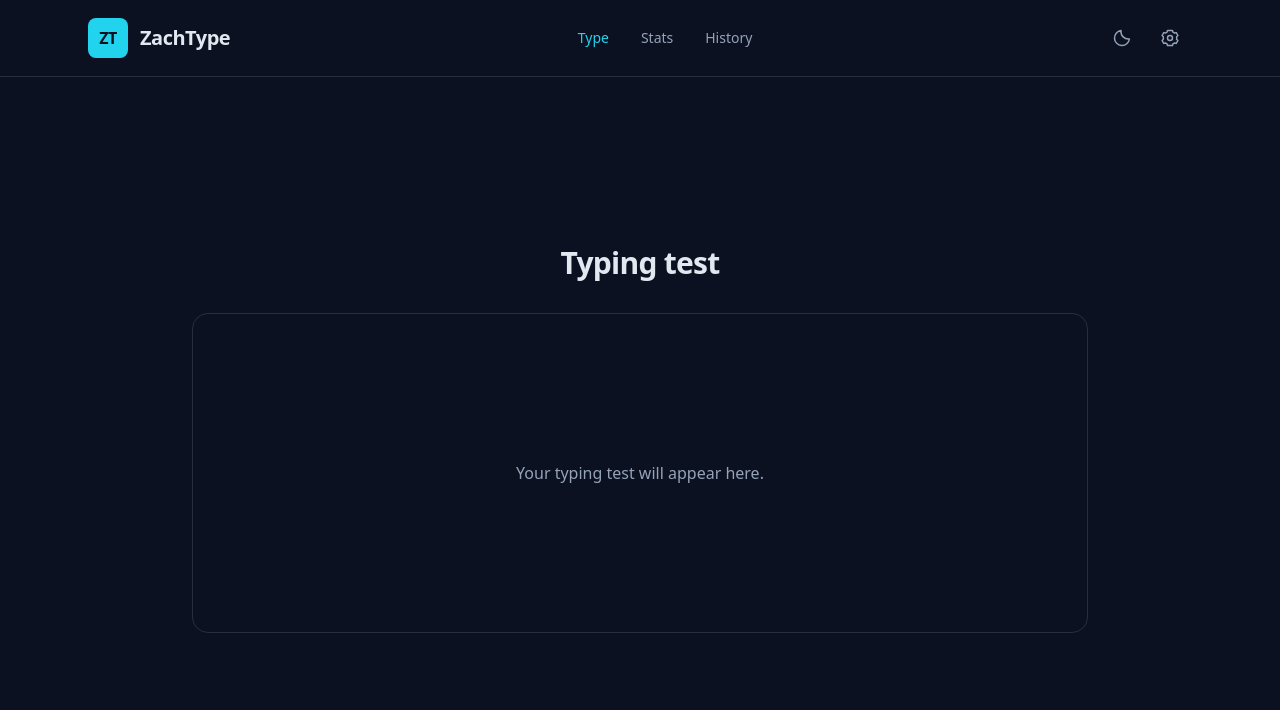
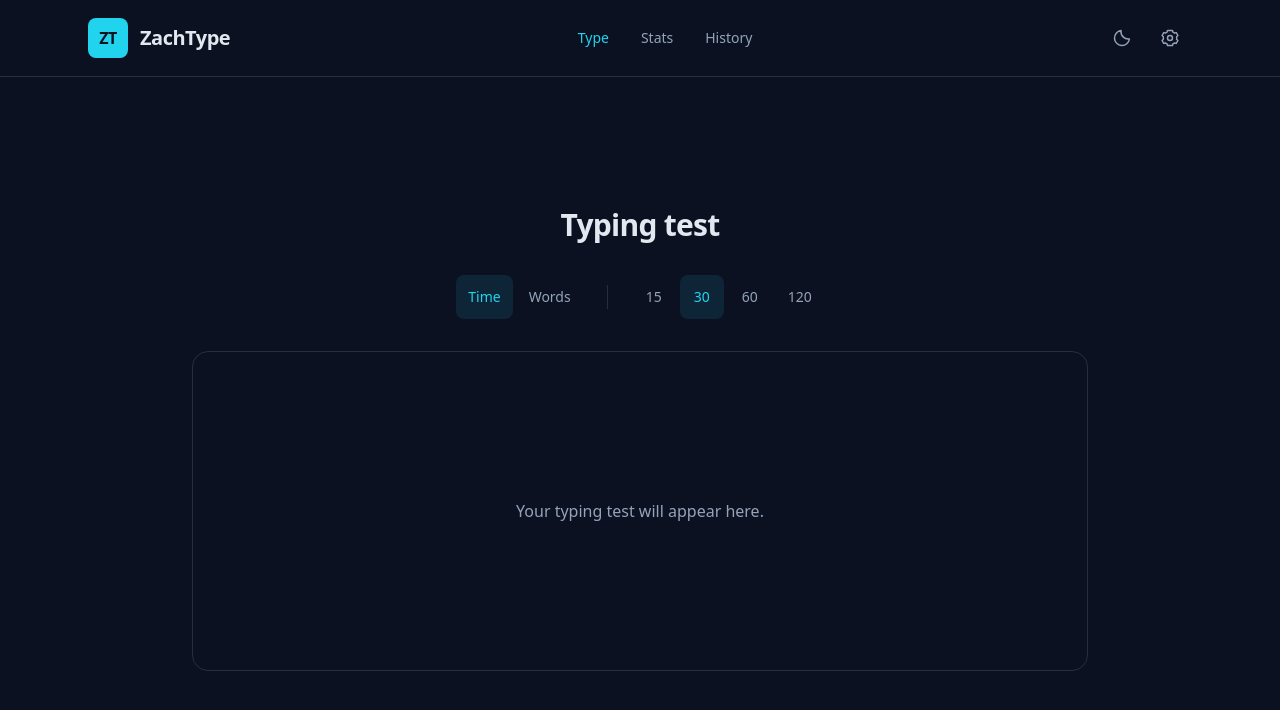
Before and after one commit to nubie69/OranguType, a React (Vite) app: page / in a window 1280 px wide. Shown: the top 710 px of the page. Built offline with nearby package versions, Linux system fonts and the light colour scheme.

Commit message:
Added A test mode

```diff
--- /dev/null
+++ b/src/components/TestModeSelector.tsx
@@ -0,0 +1,85 @@
+import type { TestSettings } from '../types/test'
+
+type TestModeSelectorProps = {
+  settings: TestSettings
+  onChange: (settings: TestSettings) => void
+}
+
+const timeOptions = [15, 30, 60, 120] as const
+const wordOptions = [10, 25, 50, 100] as const
+const optionClassName =
+  'flex min-h-11 min-w-11 cursor-pointer items-center justify-center rounded-lg px-3 text-sm font-medium text-[var(--color-text-secondary)] transition-colors hover:text-[var(--color-text-primary)] peer-checked:bg-[var(--color-accent)]/10 peer-checked:text-[var(--color-accent)] peer-focus-visible:outline-2 peer-focus-visible:outline-offset-2 peer-focus-visible:outline-[var(--color-accent)]'
+
+export default function TestModeSelector({
+  settings,
+  onChange,
+}: TestModeSelectorProps) {
+  return (
+    <div className="flex flex-col items-center gap-4 sm:flex-row sm:justify-center sm:gap-6">
+      <fieldset className="min-w-0">
+        <legend className="sr-only">Test mode</legend>
+        <div className="flex items-center gap-1">
+          {(['time', 'words'] as const).map((mode) => (
+            <label key={mode}>
+              <input
+                type="radio"
+                name="test-mode"
+                value={mode}
+                checked={settings.mode === mode}
+                onChange={() => onChange({ ...settings, mode })}
+                className="peer sr-only"
+              />
+              <span className={optionClassName}>
+                {mode === 'time' ? 'Time' : 'Words'}
+              </span>
+            </label>
+          ))}
+        </div>
+      </fieldset>
+
+      <span
+        aria-hidden="true"
+        className="hidden h-6 w-px bg-[var(--color-text-secondary)]/20 sm:block"
+      />
+
+      <fieldset key={settings.mode} className="min-w-0">
+        <legend className="sr-only">
+          {settings.mode === 'time' ? 'Duration in seconds' : 'Word count'}
+        </legend>
+        <div className="flex flex-wrap items-center justify-center gap-1">
+          {settings.mode === 'time'
+            ? timeOptions.map((time) => (
+                <label key={time}>
+                  <input
+                    type="radio"
+                    name="test-duration"
+                    value={time}
+                    checked={settings.time === time}
+                    onChange={() => onChange({ ...settings, time })}
+                    className="peer sr-only"
+                  />
+                  <span className={optionClassName}>
+                    {time}<span className="sr-only"> seconds</span>
+                  </span>
+                </label>
+              ))
+            : wordOptions.map((words) => (
+                <label key={words}>
+                  <input
+                    type="radio"
+                    name="test-word-count"
+                    value={words}
+                    checked={settings.words === words}
+                    onChange={() => onChange({ ...settings, words })}
+                    className="peer sr-only"
+                  />
+                  <span className={optionClassName}>
+                    {words}<span className="sr-only"> words</span>
+                  </span>
+                </label>
+              ))}
+        </div>
+      </fieldset>
+    </div>
+  )
+}
--- a/src/pages/Home.tsx
+++ b/src/pages/Home.tsx
@@ -1,4 +1,14 @@
+import { useState } from 'react'
+import TestModeSelector from '../components/TestModeSelector'
+import type { TestSettings } from '../types/test'
+
 export default function Home() {
+  const [settings, setSettings] = useState<TestSettings>({
+    mode: 'time',
+    time: 30,
+    words: 25,
+  })
+
   return (
     <main className="mx-auto flex w-full max-w-6xl flex-1 items-center justify-center px-6 py-12 sm:py-16">
       <section
@@ -11,6 +21,7 @@ export default function Home() {
         >
           Typing test
         </h1>
+        <TestModeSelector settings={settings} onChange={setSettings} />
         <div className="flex min-h-64 items-center justify-center rounded-2xl border border-[var(--color-text-secondary)]/20 p-6 sm:min-h-80 sm:p-10">
           <p className="max-w-sm text-center text-sm leading-relaxed text-[var(--color-text-secondary)] sm:text-base">
             Your typing test will appear here.
--- /dev/null
+++ b/src/types/test.ts
@@ -0,0 +1,5 @@
+export type TestSettings = {
+  mode: 'time' | 'words'
+  time: 15 | 30 | 60 | 120
+  words: 10 | 25 | 50 | 100
+}
```
